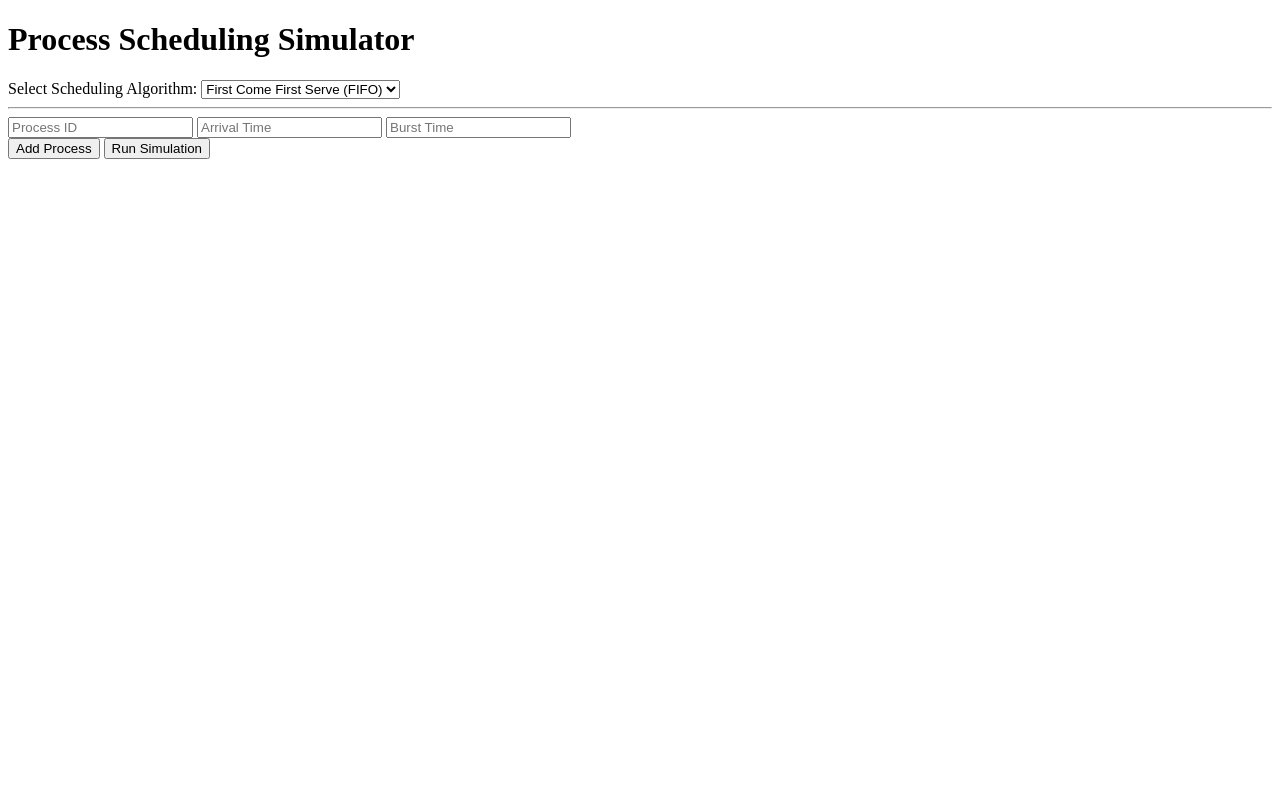
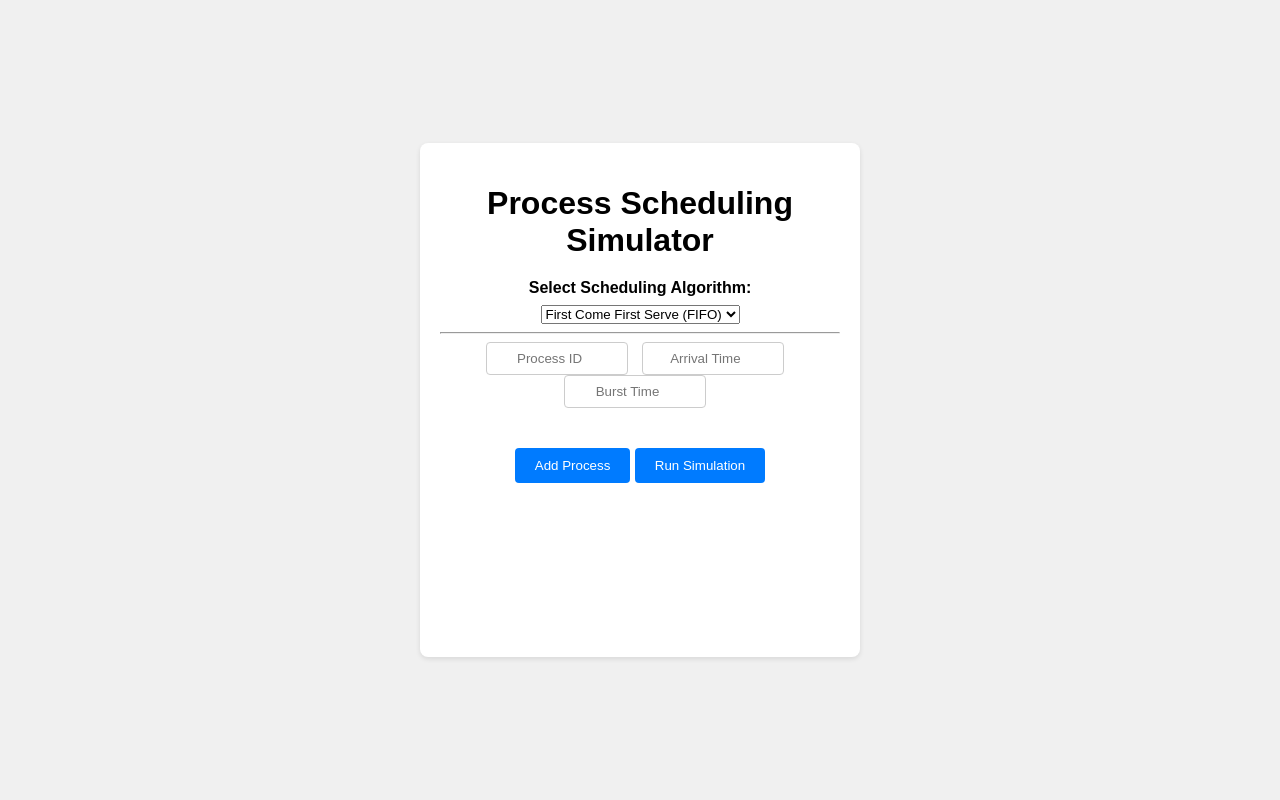
Before and after one commit to samarthvaru/Scheduler-Visualizer, a Flask app: page / in a window 1280 px wide. Run offline with Flask 2, Linux system fonts and the light colour scheme; a map, chart or similar area stays blank.

Commit message:
final commit

```diff
--- a/templates/index.html
+++ b/templates/index.html
@@ -6,8 +6,72 @@
     <title>Process Scheduling Simulator</title>
     <!-- Include Chart.js -->
     <script src="https://cdn.jsdelivr.net/npm/chart.js"></script>
+    <style>
+        body {
+            font-family: Arial, sans-serif;
+            background-color: #f0f0f0;
+            margin: 0;
+            padding: 0;
+            display: flex;
+            justify-content: center;
+            align-items: center;
+            height: 100vh;
+        }
+        .container {
+            max-width: 400px;
+            padding: 20px;
+            background-color: #fff;
+            border-radius: 8px;
+            box-shadow: 0 2px 5px rgba(0, 0, 0, 0.1);
+            text-align: center;
+        }
+        h1 {
+            margin-bottom: 20px;
+        }
+        label {
+            display: block;
+            margin-bottom: 8px;
+            font-weight: bold;
+        }
+        input[type="number"] {
+            width: calc(33.33% - 10px);
+            margin-right: 10px;
+            padding: 8px;
+            border: 1px solid #ccc;
+            border-radius: 4px;
+            text-align: center;
+            display: inline-block;
+        }
+        button {
+            margin-top: 20px;
+            padding: 10px 20px;
+            background-color: #007bff;
+            color: #fff;
+            border: none;
+            border-radius: 4px;
+            cursor: pointer;
+            transition: background-color 0.3s ease;
+        }
+        button:hover {
+            background-color: #0056b3;
+        }
+        button:disabled {
+            background-color: #ccc;
+            cursor: not-allowed;
+        }
+        #processes {
+            margin-bottom: 20px;
+        }
+        .process {
+            margin-bottom: 10px;
+        }
+        #loading-message {
+            margin-top: 20px;
+        }
+    </style>
 </head>
 <body>
+    <div class="container">
         <h1>Process Scheduling Simulator</h1>
         <form id="scheduling-form">
             <label for="algorithm">Select Scheduling Algorithm:</label>
@@ -33,8 +97,10 @@
             <button type="submit" id="run-simulation">Run Simulation</button>
             <p id="loading-message" style="display: none;">Please wait while the processes complete...</p>
         </form>
+        <div id="result"></div>
         <!-- Container for the Chart -->
         <canvas id="process-chart"></canvas>
+    </div>
 
     <script src="https://code.jquery.com/jquery-3.6.0.min.js"></script>
     <script>
@@ -49,7 +115,9 @@
             });
 
             $('#add-process').click(function() {
-                $('.process').first().clone().appendTo('#processes');
+                var newProcess = $('.process').first().clone();
+                newProcess.find('input').val(''); // Clear input values
+                $('#processes').append(newProcess);
             });
 
             $('#scheduling-form').submit(function(e) {
@@ -75,7 +143,13 @@
                     contentType: 'application/json',
                     data: JSON.stringify({processes: processes, algorithm: algorithm, quantum: quantum}),
                     success: function(response) {
-                        renderChart(response.processes); // Call function to render chart with response data
+                        // Call function to render chart with response data
+                        renderChart(response.processes);
+                        var order = []
+                        response.processes.forEach(function(process) {
+                            order.push(process[0])
+                        });
+                        $('#result').text('Execution Order: ' + order.join('-> '))
                     },
                     error: function(xhr, status, error) {
                         console.error(error);
@@ -128,6 +202,7 @@
                 }
             });
         }
+
     </script>
 </body>
 </html>
```
Lines whose indentation alone changed are shown as unchanged.
